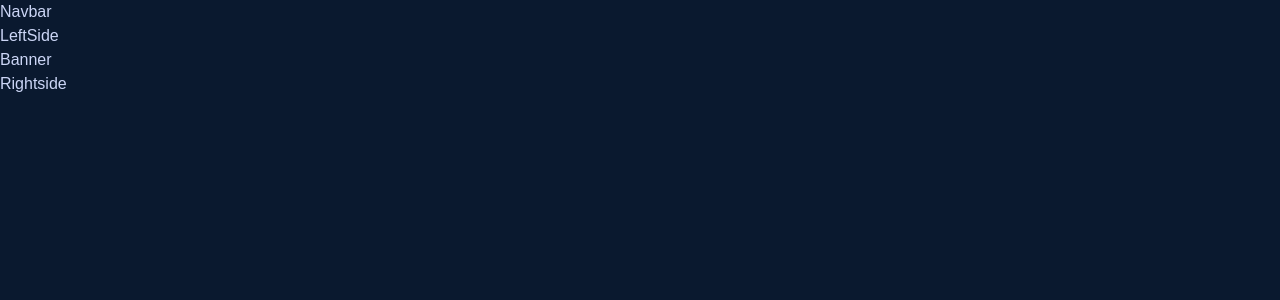
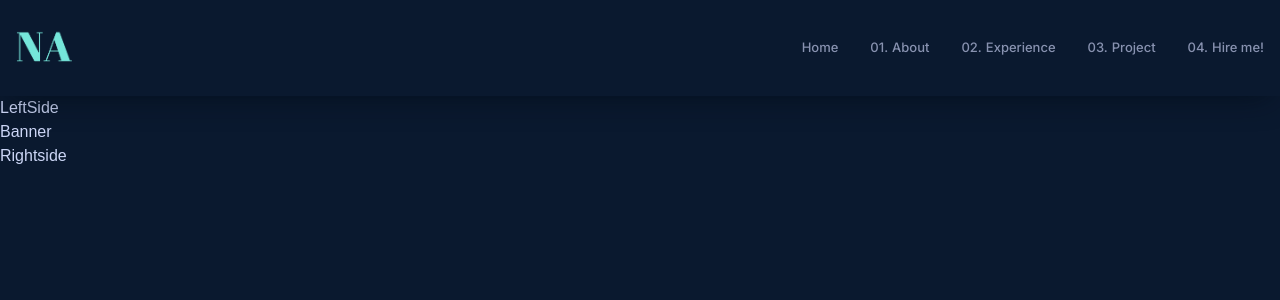
Before and after one commit to naufalazim/portfolio-web, a Next.js app: page / in a window 1280 px wide. Shown: the top 300 px of the page. Built offline with nearby package versions, Linux system fonts and the light colour scheme.

Commit message:
Web: Navbar

```diff
--- a/app/components/Navbar.tsx
+++ b/app/components/Navbar.tsx
@@ -1,8 +1,70 @@
+"use client";
 import React from 'react'
+import Image from 'next/image'
+import Link from 'next/link'
+import { Logo } from '@/public/assets'
 
 const Navbar = () => {
   return (
-    <div>Navbar</div>
+    <div className="w-full shadow-navbarShadow h-20 lg:h-[12vh] sticky top-0 z-50 bg-bodyColor px-4">
+        <div className="max-w-container h-full mx-auto py-1 font-titleFont flex items-center justify-between">
+            <div>
+            <Image className="w-14" src={Logo} alt="logo" />
+            </div>
+            <div className="hidden md:inline-flex items-center gap-7">
+                <ul className="flex text-[13px] gap-8">
+                    <Link
+                    href="#home"
+                    className="flex items-center gap-1 font-medium text-textDark hover:text-textGreen cursor-pointer duration-300 nav-link">
+                    <li>Home</li>
+                    </Link>
+
+                    <Link
+                    href="#about"
+                    className="flex items-center gap-1 font-medium text-textDark hover:text-textGreen cursor-pointer duration-300 nav-link">
+                    <span>01.</span> About{""}
+                    </Link>
+
+                    <Link
+                    href="#experience"
+                    className="flex items-center gap-1 font-medium text-textDark hover:text-textGreen cursor-pointer duration-300 nav-link">
+                    <span>02.</span> Experience{""}
+                    </Link>
+
+                    <Link
+                    href="#project"
+                    className="flex items-center gap-1 font-medium text-textDark hover:text-textGreen cursor-pointer duration-300 nav-link">
+                    <span>03.</span> Project{""}
+                    </Link>
+
+                    <Link
+                    href="#contact"
+                    className="flex items-center gap-1 font-medium text-textDark hover:text-textGreen cursor-pointer duration-300 nav-link">
+                    <span>04.</span> Hire me!{""}
+                    </Link>
+
+                    {/* <a href="assets/resume.pdf" target="_blank">
+                    <button className="px-4 py-2 rounded-md text-textGreen text-[13px] border border-textGreen hover:bg-hoverColor duration-300">
+                       Resume
+                    </button>
+                    </a> */}
+                </ul>
+            </div>
+
+                 {/* Mobile Section  */}
+                 <div className="w-6 h-5 flex flex-col justify-between items-center mdl:hidden text-4xl text-textGreen cursor-pointer overflow-hidden group">
+                    <span className="w-full h-[2px] bg-textGreen inline-flex transform group-hover:translate-x-2 transition-all ease-in-out duration-300">
+
+                    </span>
+                    <span className="w-full h-[2px] bg-textGreen inline-flex transform group-hover:translate-x-2 transition-all ease-in-out duration-300">
+
+                    </span>
+                    <span className="w-full h-[2px] bg-textGreen inline-flex transform group-hover:translate-x-2 transition-all ease-in-out duration-300">
+
+                    </span>
+                 </div>
+        </div>
+    </div>
   )
 }
 
--- /dev/null
+++ b/public/assets/index.ts
@@ -0,0 +1,3 @@
+import Logo from './images/logo.png';
+
+export { Logo };
```
Also changed, not shown: public/assets/images/logo.png (added).
